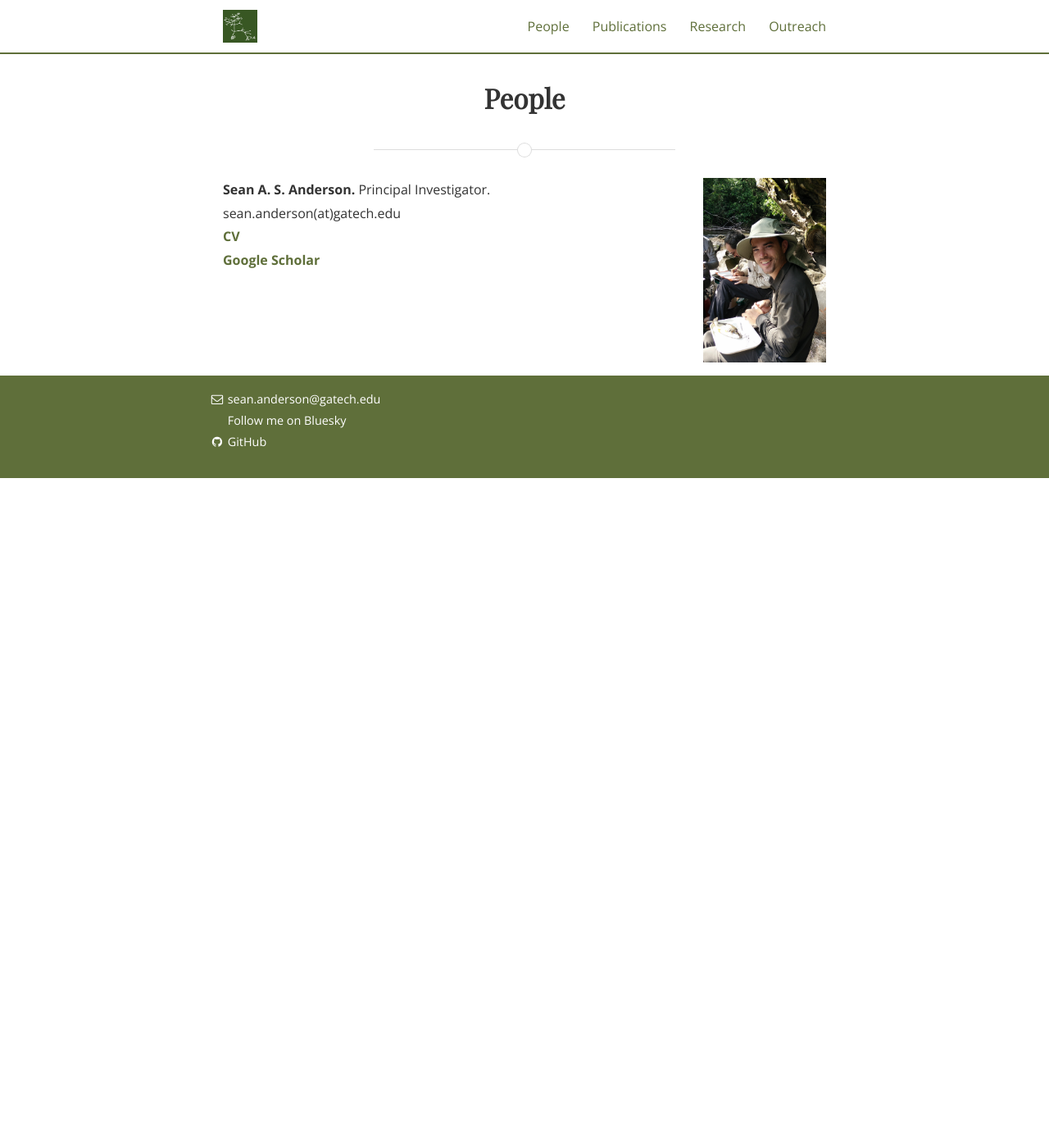
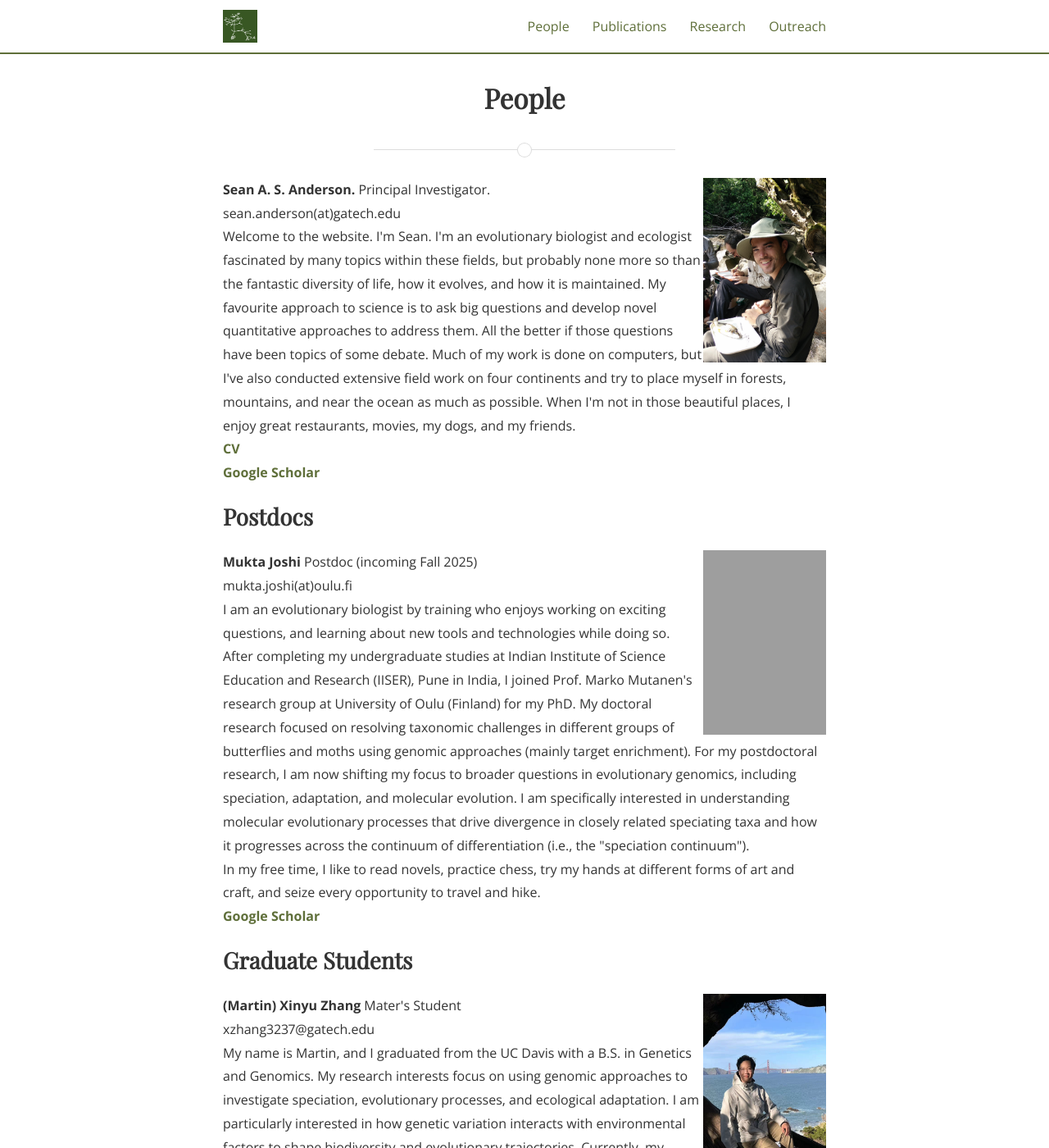
Before and after one commit to SeanASAnderson/SeanASAnderson.github.io, a Jekyll site: the page built from people.md, in a window 1280 px wide and 1400 px high. Shown: the whole window at 82% size. Built offline with Jekyll 4.4.1, drawn with Linux system fonts in a browser that asks for light colours; nearby versions of some CDN libraries; some web fonts are replaced; some of the changed text lies outside the part shown; grey boxes are pictures that could not be loaded.

Commit message:
personnel page update

```diff
--- a/people.md
+++ b/people.md
@@ -14,6 +14,31 @@ img {
 <p>
   <b>Sean A. S. Anderson. </b> Principal Investigator. <img src="/assets/sean_suriname_riverside2.jpg" alt="Sean riverside" style="width:150px;height:225px;">
   <br>sean.anderson(at)gatech.edu
+  <br>Welcome to the website. I'm Sean. I'm an evolutionary biologist and ecologist fascinated by many topics within these fields, but probably none more so than the fantastic diversity of life, how it evolves, and how it is maintained. My favourite approach to science is to ask big questions and develop novel quantitative approaches to address them. All the better if those questions have been topics of some debate. Much of my work is done on computers, but I've also conducted extensive field work on four continents and try to place myself in forests, mountains, and near the ocean as much as possible. When I'm not in those beautiful places, I enjoy great restaurants, movies, my dogs, and my friends.
   <br><a href="https://github.com/SeanASAnderson/CV/blob/main/AndersonSean.CV.2023.pdf"><b>CV</b></a>
   <br><a href="https://scholar.google.com/citations?user=xfDBp1sAAAAJ&hl=en"><b>Google Scholar</b></a>
+
 </p>
+
+<h2>Postdocs</h2>
+<p>
+  <b>Mukta Joshi</b> Postdoc (incoming Fall 2025) <img src="/assets/mukta_joshi.jpg" alt="Mukta" style="width:150px;height:225px;">
+  <br>mukta.joshi(at)oulu.fi
+   <br> I am an evolutionary biologist by training who enjoys working on exciting questions, and learning about new tools and technologies while doing so. After completing my undergraduate studies at Indian Institute of Science Education and Research (IISER), Pune in India, I joined Prof. Marko Mutanen's research group at University of Oulu (Finland) for my PhD. My doctoral research focused on resolving taxonomic challenges in different groups of butterflies and moths using genomic approaches (mainly target enrichment). For my postdoctoral research, I am now shifting my focus to broader questions in evolutionary genomics, including speciation, adaptation, and molecular evolution. I am specifically interested in understanding molecular evolutionary processes that drive divergence in closely related speciating taxa and how it progresses across the continuum of differentiation (i.e., the "speciation continuum").
+ <br> In my free time, I like to read novels, practice chess, try my hands at different forms of art and craft, and seize every opportunity to travel and hike.
+  <br><a href="https://scholar.google.com/citations?user=mo4_xd0AAAAJ&hl=en"><b>Google Scholar</b></a>
+</p>
+
+<h2>Graduate Students</h2>
+<p>
+  <b>(Martin) Xinyu Zhang</b> Mater's Student <img src="/assets/martin_zhang.jpg" alt="Martin" style="width:150px;height:225px;">
+  <br>xzhang3237@gatech.edu
+   <br> My name is Martin, and I graduated from the UC Davis with a B.S. in Genetics and Genomics. My research interests focus on using genomic approaches to investigate speciation, evolutionary processes, and ecological adaptation. I am particularly interested in how genetic variation interacts with environmental factors to shape biodiversity and evolutionary trajectories. Currently, my project explores the dynamical nature of "islands" of genomic divergence and how they change upon secondary contact as a model for understanding the dynamics of speciation.
+</p>
+
+<h2>Undergraduate Researchers</h2>
+<p>
+  <b>Robert Ernst</b> Undergraduate Researcher <img src="/assets/robert_ernst.jpg" alt="Bobby" style="width:150px;height:225px;">
+  <br>rernst6@gatech.edu
+   <br> Robert Ernst is an evolutionary ecologist broadly interested how mountain species are adapting to various climatic and behavioral pressures. He is currently working with the Anderson lab to develop and synthesize a large database of hybrid fitness across plants and animals (i.e. The Hybrid Fitness Consortium). Robert is also working with <a href="https://benjamingfreeman.com/"><i>Dr. Benjamin Freeman's </i></a> Mountain bird lab on an analysis of large citizen science databases to demonstrate how cowbird nest parasitism strategies change over their range.
+</p>
```
Also changed, not shown: assets/martin_zhang.jpg (added), assets/robert_ernst.jpg (added), 1 other file.
